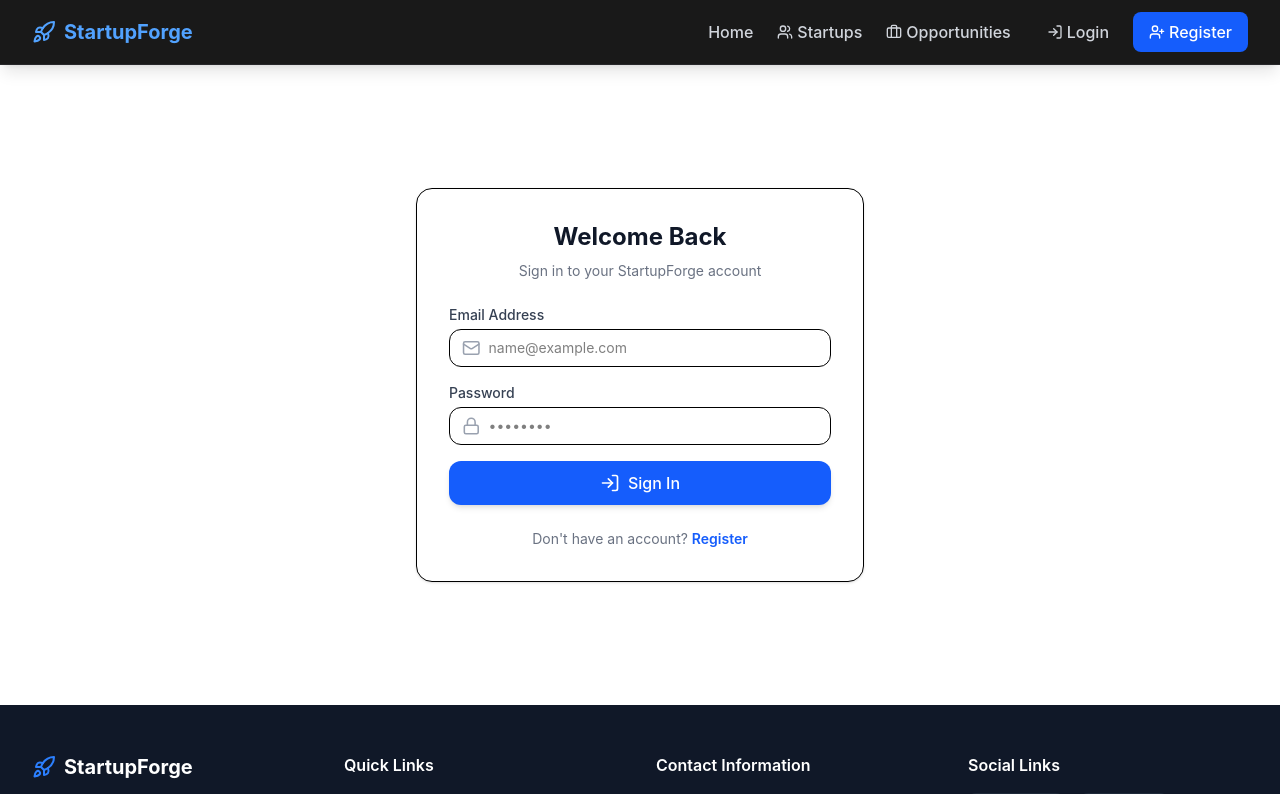
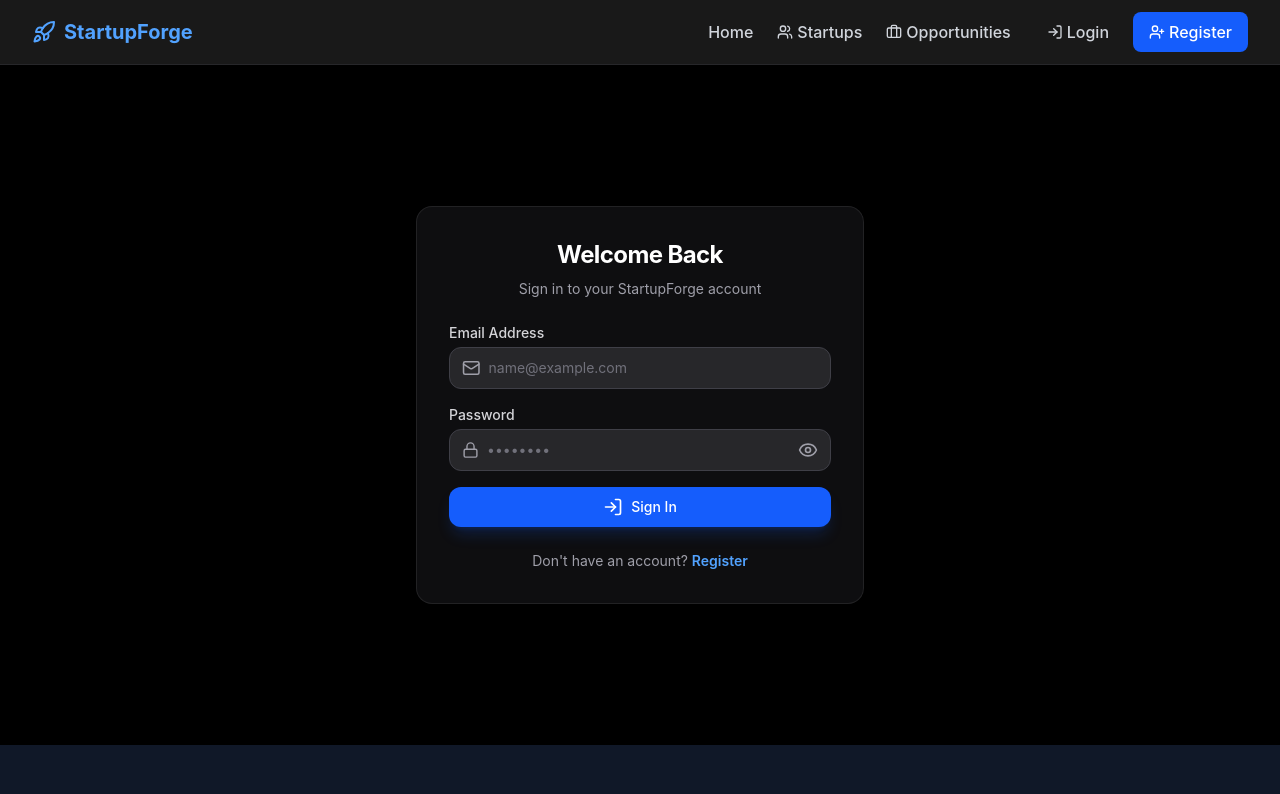
Before and after one commit to soloflare1/StartupForge-Client, a React (Vite) app: page /login in a window 1280 px wide. Shown: the top 794 px of the page. Built offline with nearby package versions, Linux system fonts and the light colour scheme.

Commit message:
feat: modernize login page with dark glassmorphism styling and password visibility toggle

```diff
--- a/src/pages/Login.jsx
+++ b/src/pages/Login.jsx
@@ -1,12 +1,13 @@
 import React, { useState } from 'react';
 import { useNavigate, Link } from 'react-router-dom';
-import { Mail, Lock, LogIn } from 'lucide-react';
+import { Mail, Lock, LogIn, Eye, EyeOff } from 'lucide-react';
 import toast from 'react-hot-toast';
 import axios from 'axios';
 
 export default function Login() {
   const [email, setEmail] = useState('');
   const [password, setPassword] = useState('');
+  const [showPassword, setShowPassword] = useState(false);
   const navigate = useNavigate();
 
   const handleLogin = async (e) => {
@@ -43,52 +44,59 @@ export default function Login() {
   };
 
   return (
-    <div className="min-h-[80vh] flex items-center justify-center px-4">
-      <div className="max-w-md w-full bg-white border rounded-2xl p-8 shadow-sm">
-        <h2 className="text-2xl font-bold text-center text-gray-900 mb-2">Welcome Back</h2>
-        <p className="text-sm text-center text-gray-500 mb-6">Sign in to your StartupForge account</p>
+    <div className="min-h-[85vh] bg-black text-white flex items-center justify-center px-4 py-12">
+      <div className="max-w-md w-full bg-zinc-900/60 backdrop-blur-xl border border-zinc-800/80 rounded-2xl p-8 shadow-2xl">
+        <h2 className="text-2xl font-bold text-center text-white mb-2 tracking-tight">Welcome Back</h2>
+        <p className="text-sm text-center text-zinc-400 mb-6">Sign in to your StartupForge account</p>
 
         <form onSubmit={handleLogin} className="space-y-4">
           <div>
-            <label className="block text-sm font-medium text-gray-700 mb-1">Email Address</label>
-            <div className="flex items-center border rounded-xl px-3 py-2">
-              <Mail className="w-5 h-5 text-gray-400 mr-2" />
+            <label className="block text-sm font-medium text-zinc-300 mb-1">Email Address</label>
+            <div className="flex items-center bg-zinc-800 border border-zinc-700 rounded-xl px-3 py-2.5 focus-within:ring-2 focus-within:ring-blue-500">
+              <Mail className="w-5 h-5 text-zinc-400 mr-2" />
               <input
                 type="email"
                 value={email}
                 onChange={(e) => setEmail(e.target.value)}
                 required
-                className="w-full outline-none text-sm"
+                className="w-full bg-transparent outline-none text-sm text-white placeholder-zinc-500"
                 placeholder="name@example.com"
               />
             </div>
           </div>
 
           <div>
-            <label className="block text-sm font-medium text-gray-700 mb-1">Password</label>
-            <div className="flex items-center border rounded-xl px-3 py-2">
-              <Lock className="w-5 h-5 text-gray-400 mr-2" />
+            <label className="block text-sm font-medium text-zinc-300 mb-1">Password</label>
+            <div className="flex items-center bg-zinc-800 border border-zinc-700 rounded-xl px-3 py-2.5 focus-within:ring-2 focus-within:ring-blue-500">
+              <Lock className="w-5 h-5 text-zinc-400 mr-2" />
               <input
-                type="password"
+                type={showPassword ? 'text' : 'password'}
                 value={password}
                 onChange={(e) => setPassword(e.target.value)}
                 required
-                className="w-full outline-none text-sm"
+                className="w-full bg-transparent outline-none text-sm text-white placeholder-zinc-500"
                 placeholder="••••••••"
               />
+              <button
+                type="button"
+                onClick={() => setShowPassword(!showPassword)}
+                className="text-zinc-400 hover:text-white focus:outline-none ml-2"
+              >
+                {showPassword ? <EyeOff className="w-5 h-5" /> : <Eye className="w-5 h-5" />}
+              </button>
             </div>
           </div>
 
           <button
             type="submit"
-            className="w-full bg-blue-600 hover:bg-blue-700 text-white font-medium py-2.5 rounded-xl transition flex items-center justify-center gap-2 shadow-md"
+            className="w-full bg-blue-600 hover:bg-blue-500 text-white font-medium py-2.5 rounded-xl transition flex items-center justify-center gap-2 shadow-lg shadow-blue-600/20 text-sm mt-2"
           >
             <LogIn className="w-5 h-5" /> Sign In
           </button>
         </form>
 
-        <p className="text-center text-sm text-gray-500 mt-6">
-          Don't have an account? <Link to="/register" className="text-blue-600 font-semibold hover:underline">Register</Link>
+        <p className="text-center text-sm text-zinc-400 mt-6">
+          Don't have an account? <Link to="/register" className="text-blue-400 font-semibold hover:underline">Register</Link>
         </p>
       </div>
     </div>
```
